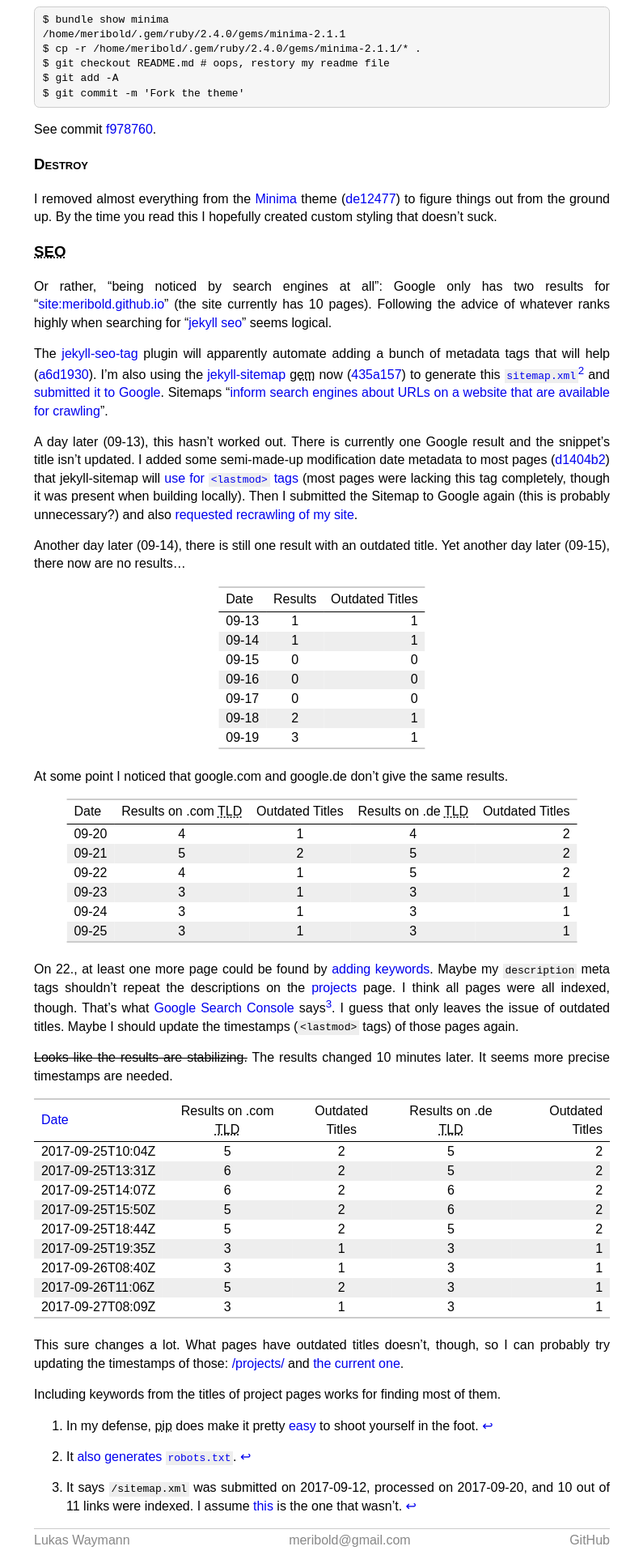
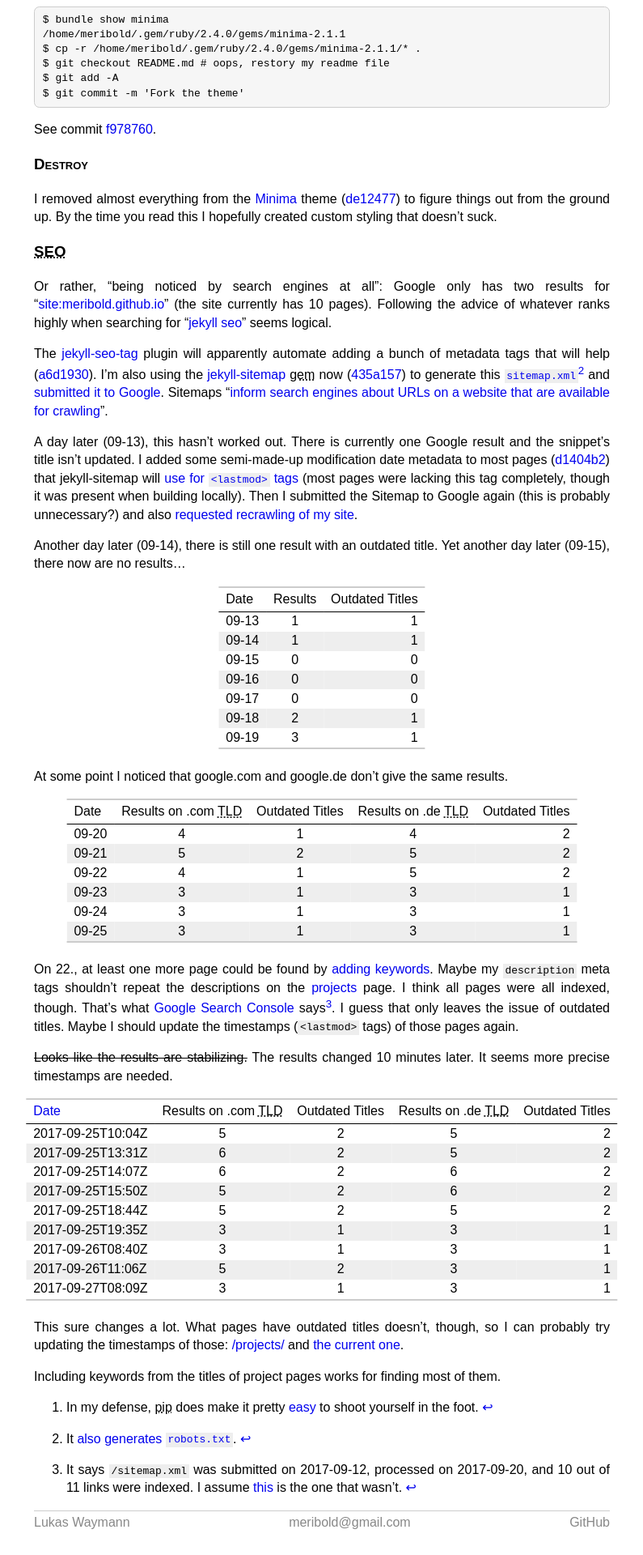
Before and after one commit to meribold/meribold.org, a Jekyll site: the page built from _posts/2017-09-02-meta.md, in a window 1280 px wide. Shown: the part 2182-4102 px from the top of the page at 81% size, without its empty margins (242-1037 px from the left). Built offline with Jekyll 4.4.1, drawn with Linux system fonts in a browser that asks for light colours; after the commit the page ends 4080 px from its top, so only the background shows below that.

Commit message:
Allow tables to be wider than the text
Limiting the line length is important for readability, but tables should
be allowed to be wider than the main text.

```diff
--- a/assets/main.css
+++ b/assets/main.css
@@ -15,6 +15,7 @@ body {
    * don't set `font-family` some browsers use a serif font by default, though.
    */
   font-family: sans-serif;
+  /* overflow-y: scroll; */
 }
 
 article {
@@ -110,7 +111,6 @@ table {
   border-collapse: collapse;
   border-top: 2px solid #ccc;
   border-bottom: 2px solid #ccc;
-
   /* Horizontally center tables but don't stretch them to the width of the main text and
    * add a horizontal scrollbar if the table is too wide.  See [1] and [2].
    *
@@ -118,12 +118,37 @@ table {
    *      "Add horizontal scrollbar to html table"
    * [2]: https://stackoverflow.com/a/34071945
    *      "Is it possible to center an inline-block element and if so, how?"
+   *
+   * Additionally, allow tables to be wider than the main text.  See [3], [4], and
+   * especially [5].  FIXME: this breaks when there is a non-overlay vertical scrollbar
+   * (one that reduces the width of the viewport): the `vw` (viewport width) unit ignores
+   * any reduction of the available space by scrollbars.  A workaround (which I'm
+   * currently not using) is `body { overflow-y: scroll; }` [3].  It makes the `vw` unit
+   * behave sensibly at the cost of always displaying a scrollbar (and it apparently
+   * doesn't work in Chrome and Safari [3]).
+   *
+   * [3]: https://cloudfour.com/thinks/breaking-out-with-viewport-units-and-calc/
+   *      "Breaking Out With Viewport Units and Calc"
+   * [4]: https://stackoverflow.com/a/24895631
+   *      "Is there a way to make a child DIV wider than the parent DIV using CSS?"
+   * [5]: https://stackoverflow.com/a/20214782
+   *      "Can you make a child div larger than parent without position absolute?"
    */
-  display: inline-block;
+  display: inline-block; /* TODO: this adds padding at the bottom of the table. */
   overflow-x: auto;
-  max-width: 100%;
-  position: relative; /* This makes `left: 50%` work. */
-  left: 50%;
+  /* Eventually add a horizontal scrollbar. */
+  max-width: calc(100vw - 4mm);
+  /* This makes `left: 50vw` work. */
+  position: relative;
+  /* Move the table so it starts at the very left of the viewport.  This is the real magic
+   * because it increases how big the automatically calculated width of the table can be
+   * to the viewport width.  Taken from [5].  */
+  margin-left: calc(-1 * ((100vw - 100%) / 2));
+  /* Move the table to the right by half the viewport width.  This will make it start at
+   * the center of the viewport when combined with the above line (without it we would use
+   * 50%). */
+  left: 50vw;
+  /* Finally move the table to the left by half of its width.  This will center it. */
   transform: translateX(-50%);
 }
 
```
